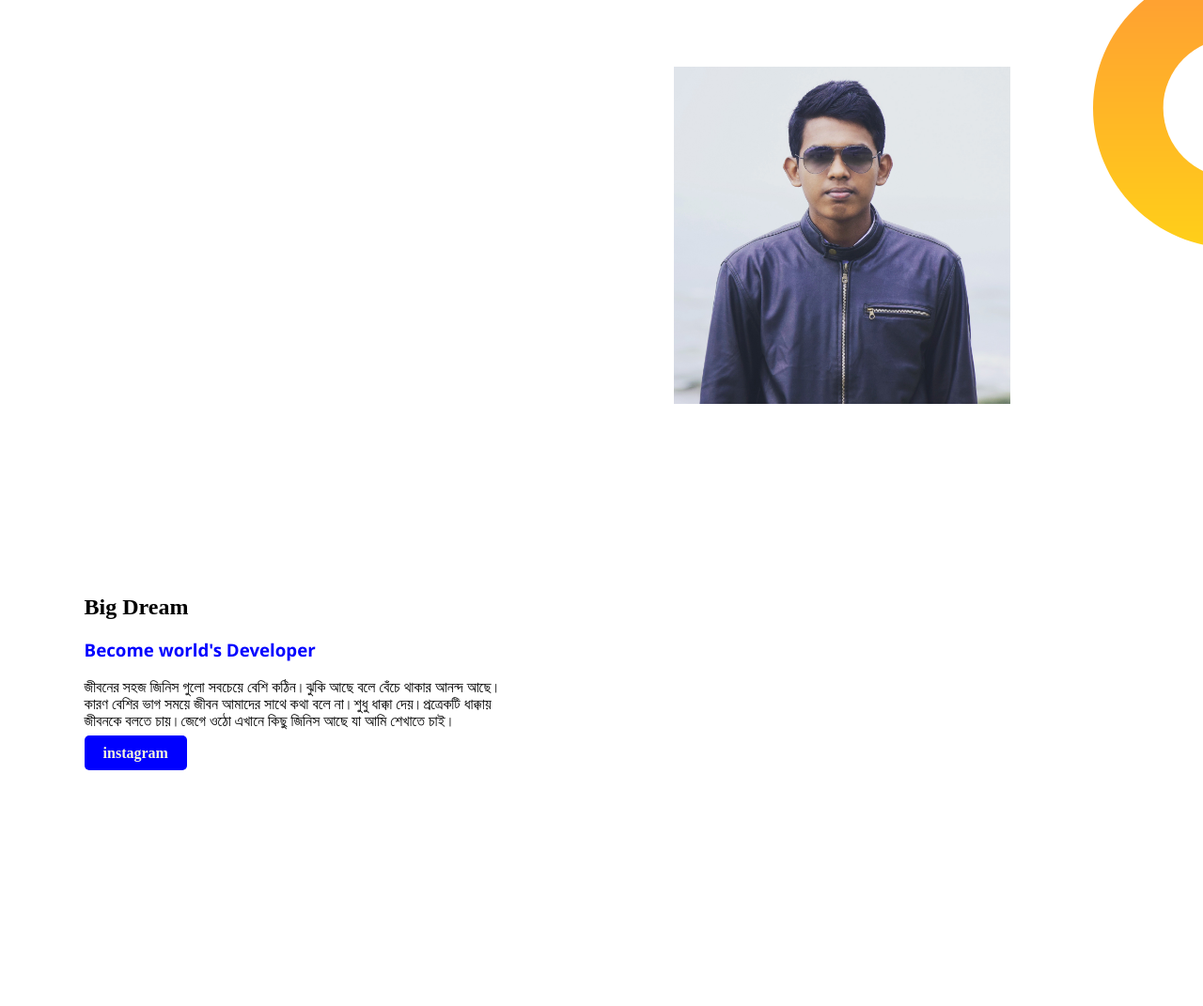
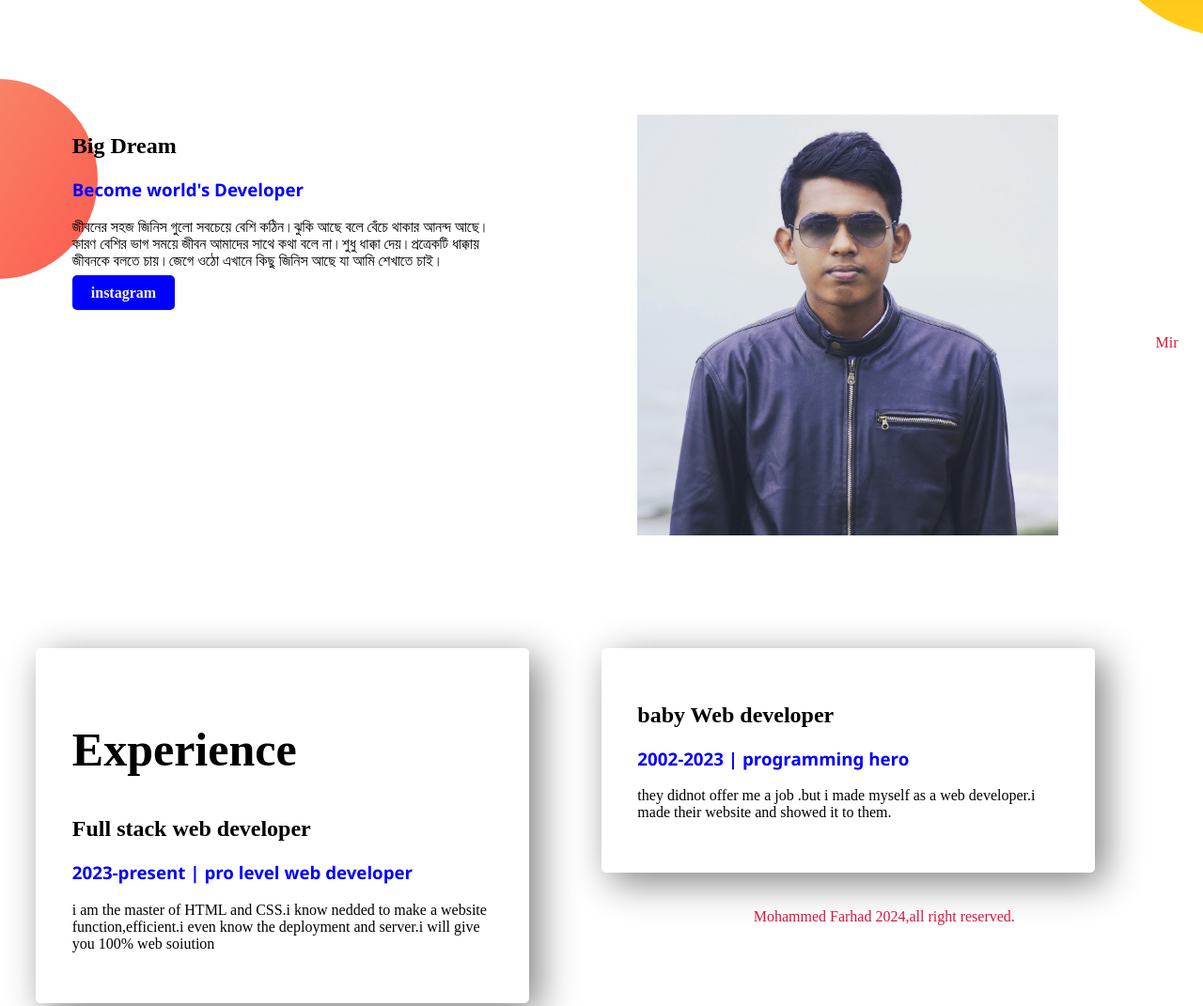
Before and after one commit to farhad19727/web-portfolio, a plain HTML site: page index.html in a window 1280 px wide. Shown: the part 560-1631 px from the top of the page at 94% size. Before the commit the page ends 1461 px from the top, so only its background shows below. Drawn offline with Linux system fonts and the light colour scheme.

Commit message:
first website

```diff
--- a/index.html
+++ b/index.html
@@ -23,10 +23,7 @@
             </div>
         </section>
         <section class="dream">
-            <div class="half-width">
-                <img src="imega/mia.JPG" alt="">
 
-            </div>
             <div class="half-width">
                 <h2> Big Dream </h2>
                 <h3> Become world's Developer</h3>
@@ -34,6 +31,28 @@
                 <a class="link-button" target="_blank" href="">instagram </a>
 
             </div>
+            <div class="half-width">
+                <img src="imega/mia.JPG" alt="">
+
+            </div>
+        </section>
+        <section class="experience">
+            <div id="full-stack" class="half-width single-experience">
+                <h1>Experience</h1>
+                <h2>Full stack web developer</h2>
+                <h3>2023-present | pro level web developer</h3>
+                <p> i am the master of HTML and CSS.i know nedded to make a website function,efficient.i even know the deployment and server.i will give you 100% web soiution</p>
+
+            </div>
+            <div  class="half-width single-experience">
+                <h2> baby Web developer</h2>
+                <h3> 2002-2023 | programming hero </h3>
+                <p>they didnot offer me a job .but i made myself as a web developer.i made their website and showed it to them.</p>
+
+            </div>
         </section>
 </body>
+<footer>
+    <p> Mir Mohammed Farhad 2024,all right reserved.</p>
+</footer>
 </html>
--- a/style.css
+++ b/style.css
@@ -28,19 +28,20 @@ p:hover{
 .half-width{
     width: 35%;
     float: left;
-    margin: 4%;
+    margin: 3%;
     padding: 3%;
 }
 .half-width img{
-   width: 80%;
+   width: 100%;
+   height: 100%;
 
 }
 .top{
     background-image: url("imega/top-banner.png");
 }
 section{
-    height: 300px;
-    padding-bottom: 150px;
+
+    padding-bottom: 300px;
 
 }
 .link-button{
@@ -57,3 +58,22 @@ section{
     background-repeat: no-repeat;
     background-position: right;
 }
+.single-experience{
+    box-shadow: 10px 10px 40px gray;
+    border-radius: 5px;
+    height: 60%;
+}
+.experience{
+    background-image: url("imega/exp-bg.png");
+    background-repeat: no-repeat;
+    background-position: left;
+}
+#full-stack{
+    border-left: 15px;
+    border-image: linear-gradient(180deg,lightsalmon,tomato);
+    border-image-slice: 1;
+}
+footer p{
+    text-align: center;
+    color: crimson;
+}
```
